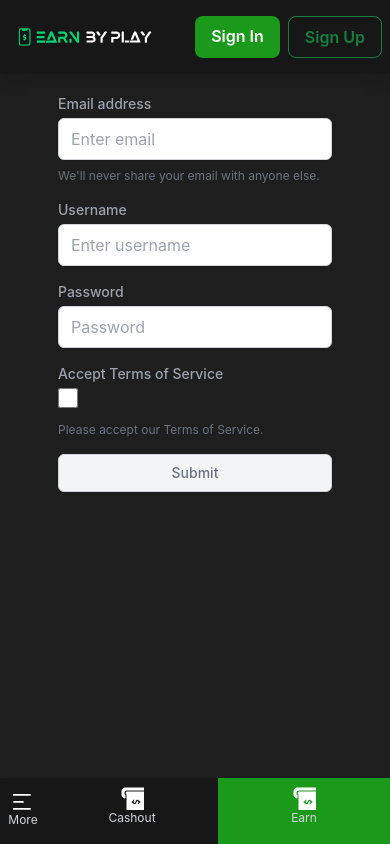
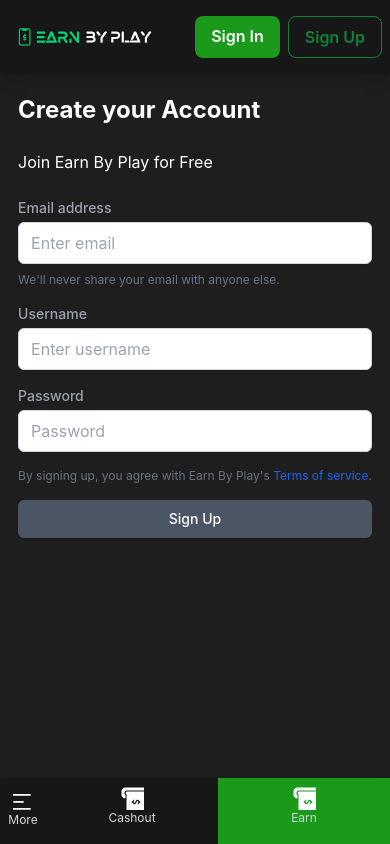
Before and after one commit to lsaffie/earnbyplay-frontend, a React (Create React App) app: page /signup in a window 390 px wide. Built offline with nearby package versions, Linux system fonts and the light colour scheme; no server answers.

Commit message:
moved login and signup as their own components

```diff
--- a/src/App.js
+++ b/src/App.js
@@ -4,13 +4,16 @@ import { BrowserRouter as Router, Route, Routes, Link } from 'react-router-dom';
 import { useState, useEffect } from 'react';
 import axios from 'axios';
 import Navbar from './components/Navbar';
-import AuthForm from './components/AuthForm';
 import OfferWallIframe from './components/OfferWallIframe';
 import PhoneNumberVerification from './components/PhoneNumberVerification';
 import WalletView from './components/WalletView'
 import BraintreeDropin from './components/BraintreeDropin'
 import UserDetails from './components/UserDetail'
 import LedgerEntries from './components/LedgerEntries'
+
+import LoginForm from './components/LoginForm'
+import SignupForm from './components/SignupForm'
+
 import Rewards from './components/Rewards'
 import UserSubscription from './components/UserSubscription'
 import { useNavigate } from 'react-router-dom';
@@ -75,12 +78,12 @@ function App() {
             } />
             <Route path="/login" element={
               <div className="center">
-                <AuthForm isRegistering={false} onUserChange={handleUserChange} />
+                <LoginForm onUserChange={handleUserChange} />
               </div>
             } />
             <Route path="/signup" element={
               <div className="center">
-                <AuthForm isRegistering={true} onUserChange={handleUserChange} />
+                <SignupForm onUserChange={handleUserChange} />
               </div>
             } />
            <Route path="/phone-verify" element={
--- a/src/components/AuthForm.js
+++ b/src/components/LoginForm.js
@@ -5,32 +5,20 @@ import axios from 'axios';
 import appConfig from '../config';
 
 
-const AuthForm = ({ isRegistering, onUserChange }) => {
-  const [acceptTerms, setAcceptTerms] = useState(false); // Add this state for the checkbox
+const LoginForm= ({ onUserChange }) => {
   const [email, setEmail] = useState('');
   const [username, setUsername] = useState('');
   const [password, setPassword] = useState('');
   const navigate = useNavigate();
 
-  const handleAcceptTermsChange = () => {
-    setAcceptTerms(!acceptTerms); // Toggle checkbox state
-  };
-
   const handleSubmit = async (event) => {
     event.preventDefault();
-    if (isRegistering && !acceptTerms) {
-      console.error('You must accept the terms.');
-      return;
-    }
 
-    const endpoint = isRegistering ? `${appConfig.SERVER_URL}/api/register` : "/api/login";
+    const endpoint = `${appConfig.SERVER_URL}/api/login`;
     try {
       let response;
-      if (isRegistering) {
-        response = await axios.post(endpoint, { email, username, password });
-      } else {
-        response = await axios.post(`${appConfig.SERVER_URL}/api/login`, { email, password });
-      }
+      response = await axios.post(endpoint, { email, password });
+
       // set token
       if (response.data.access && response.data.refresh) {
         localStorage.setItem('access_token', response.data.access); // Store the token in localStorage
@@ -45,6 +33,16 @@ const AuthForm = ({ isRegistering, onUserChange }) => {
   };
 
   return (
+    <div>
+
+    <h2 className="text-2xl font-bold text-white mb-6 text-left">
+      Welcome Back
+    </h2>
+
+    <h2 className="text-base font-bold text-white mb-6 text-left">
+      Login
+    </h2>
+
     <form onSubmit={handleSubmit} className="space-y-4">
       <div className="mb-4">
         <label htmlFor="formBasicEmail" className="block text-sm font-medium text-gray-400">Email address</label>
@@ -81,41 +79,17 @@ const AuthForm = ({ isRegistering, onUserChange }) => {
         />
       </div>
 
-      {isRegistering ? (
-        <div className="mb-4">
-          <label className="block text-sm font-medium text-gray-400">Accept Terms of Service</label>
-          <input
-            type="checkbox"
-            checked={acceptTerms}
-            onChange={handleAcceptTermsChange}
-            className="mt-1 form-checkbox h-5 w-5 text-indigo-600"
-          />
-          <p className="mt-2 text-xs text-gray-500">Please accept our Terms of Service.</p>
-        </div>
-      ) : (
-      <> </>
-      )}
-
-      { !isRegistering ||  acceptTerms ? (
-        <button
-          type="submit"
-          className="w-full flex justify-center py-2 px-4 border border-transparent rounded-md shadow-sm text-sm font-medium text-white bg-indigo-600 hover:bg-indigo-700 focus:outline-none focus:ring-2 focus:ring-offset-2 focus:ring-indigo-500"
-        >
-          Submit
-        </button>
-      ) : (
-        <button
-          type="button"
-          disabled
-          className="w-full flex justify-center py-2 px-4 border border-gray-300 rounded-md shadow-sm text-sm font-medium text-gray-500 bg-gray-100 cursor-not-allowed"
-        >
-          Submit
-        </button>
-      )}
+      <button
+        type="submit"
+        className="w-full flex justify-center py-2 px-4 border border-transparent rounded-md shadow-sm text-sm font-medium text-white bg-indigo-600 hover:bg-indigo-700 focus:outline-none focus:ring-2 focus:ring-offset-2 focus:ring-indigo-500"
+      >
+        Log in
+      </button>
 
     </form>
+    </div>
 
   );
 };
 
-export default AuthForm;
+export default LoginForm;
--- a/src/components/Navbar.js
+++ b/src/components/Navbar.js
@@ -64,10 +64,8 @@ const Navbar = ({ currentUser }) => {
                 </a>
               {/* Primary Navbar items */}
               <div className="md:flex items-center space-x-1">
-                <a href="/phone-verify" className="py-4 px-2 text-slate-50 font-semibold hover:text-green-500 transition duration-300 hidden md:flex">login via phone</a>
                 <a href="/wallet" className="py-4 px-2 text-slate-50 font-semibold hover:text-green-500 transition duration-300 hidden md:flex">Wallet</a>
                 <a href="/subscribe" className="py-4 px-2 text-slate-50 font-semibold hover:text-green-500 transition duration-300 hidden md:flex">Subscribe</a>
-                <a href="/user" className="py-4 px-2 text-slate-50 font-semibold hover:text-green-500 transition duration-300 hidden md:flex">User Details</a>
                 <a href="/offerwall" className="py-4 px-2 text-slate-50 font-semibold hover:text-green-500 transition duration-300 hidden md:flex">Offerwall</a>
                 <a href="/payout" className="py-4 px-2 text-slate-50 font-semibold hover:text-green-500 transition duration-300 hidden md:flex">Payout</a>
                 {/* Signin/signup/logout buttons - Conditional rendering based on currentUser */}
--- /dev/null
+++ b/src/components/SignupForm.js
@@ -0,0 +1,124 @@
+import React from 'react';
+import { useNavigate } from 'react-router-dom';
+import { useState, useEffect } from 'react';
+import axios from 'axios';
+import appConfig from '../config';
+import LoginForm from './LoginForm'
+
+
+const SignupForm = ({ onUserChange }) => {
+  const [isFormValid, setIsFormValid] = useState(false);
+  const [email, setEmail] = useState('');
+  const [username, setUsername] = useState('');
+  const [password, setPassword] = useState('');
+  const navigate = useNavigate();
+
+
+  const handleSubmit = async (event) => {
+    event.preventDefault();
+
+    const endpoint = `${appConfig.SERVER_URL}/api/register`;
+    try {
+      let response;
+      response = await axios.post(endpoint, { email, username, password });
+
+      // set token
+      if (response.data.access && response.data.refresh) {
+        localStorage.setItem('access_token', response.data.access); // Store the token in localStorage
+        localStorage.setItem('refresh_token', response.data.refresh); // Store the token in localStorage
+      }
+
+      onUserChange(response.data);
+      navigate('/offerwall');
+    } catch (error) {
+      console.error('Authentication failed:', error);
+    }
+  };
+
+  const checkFormValidity = () => {
+    // Add your validation logic here (e.g., checking if fields are not empty)
+    const isValid = username.trim() !== '' && email.trim() !== '' && password.trim() !== '';
+    setIsFormValid(isValid);
+  };
+
+  return (
+    <div>
+
+    <h2 className="text-2xl font-bold text-white mb-6 text-left">
+      Create your Account
+    </h2>
+
+    <h2 className="text-base text-white mb-6 text-left">
+      Join Earn By Play for Free
+    </h2>
+
+    <form onSubmit={handleSubmit} className="space-y-4">
+      <div className="mb-4">
+        <label htmlFor="formBasicEmail" className="block text-sm font-medium text-gray-400">Email address</label>
+        <input
+          type="email"
+          id="formBasicEmail"
+          placeholder="Enter email"
+          value={email}
+          onChange={e => setEmail(e.target.value)}
+          onBlur={checkFormValidity}
+          className="mt-1 block w-full px-3 py-2 bg-white border border-gray-300 rounded-md shadow-sm focus:outline-none focus:ring-indigo-500 focus:border-indigo-500"
+        />
+        <p className="mt-2 text-xs text-gray-500">We'll never share your email with anyone else.</p>
+      </div>
+      <div className="mb-4">
+        <label htmlFor="formBasicUsername" className="block text-sm font-medium text-gray-400">Username</label>
+        <input
+          type="text"
+          id="formBasicUsername"
+          placeholder="Enter username"
+          value={username}
+          onChange={e => setUsername(e.target.value)}
+          onBlur={checkFormValidity}
+          className="mt-1 block w-full px-3 py-2 bg-white border border-gray-300 rounded-md shadow-sm focus:outline-none focus:ring-indigo-500 focus:border-indigo-500"
+        />
+      </div>
+      <div className="mb-4">
+        <label htmlFor="formBasicPassword" className="block text-sm font-medium text-gray-400">Password</label>
+        <input
+          type="password"
+          id="formBasicPassword"
+          placeholder="Password"
+          onBlur={checkFormValidity}
+          value={password}
+          onChange={e => setPassword(e.target.value)}
+          className="mt-1 block w-full px-3 py-2 bg-white border border-gray-300 rounded-md shadow-sm focus:outline-none focus:ring-indigo-500 focus:border-indigo-500"
+        />
+      </div>
+
+      <div className="mb-4 text-xs text-gray-500 mt-3 text-center">
+        By signing up, you agree with Earn By Play's
+        <a href="#" className="text-blue-600 hover:underline"> Terms of service</a>.
+      </div>
+
+
+      { isFormValid ? (
+        <button
+          type="submit"
+          className="w-full flex justify-center py-2 px-4 border border-transparent rounded-md shadow-sm text-sm font-medium text-white bg-indigo-600 hover:bg-indigo-700 focus:outline-none focus:ring-2 focus:ring-offset-2 focus:ring-indigo-500"
+        >
+          Sign Up
+        </button>
+      ) : (
+        <button
+          type="submit"
+          disabled
+          className="w-full flex justify-center py-2 px-4 border border-transparent rounded-md shadow-sm text-sm font-medium text-white bg-gray-600 hover:bg--700 focus:outline-none focus:ring-2 focus:ring-offset-2 focus:ring-indigo-500"
+        >
+          Sign Up
+        </button>
+
+      )}
+
+    </form>
+    </div>
+
+  );
+};
+
+export default SignupForm;
```
